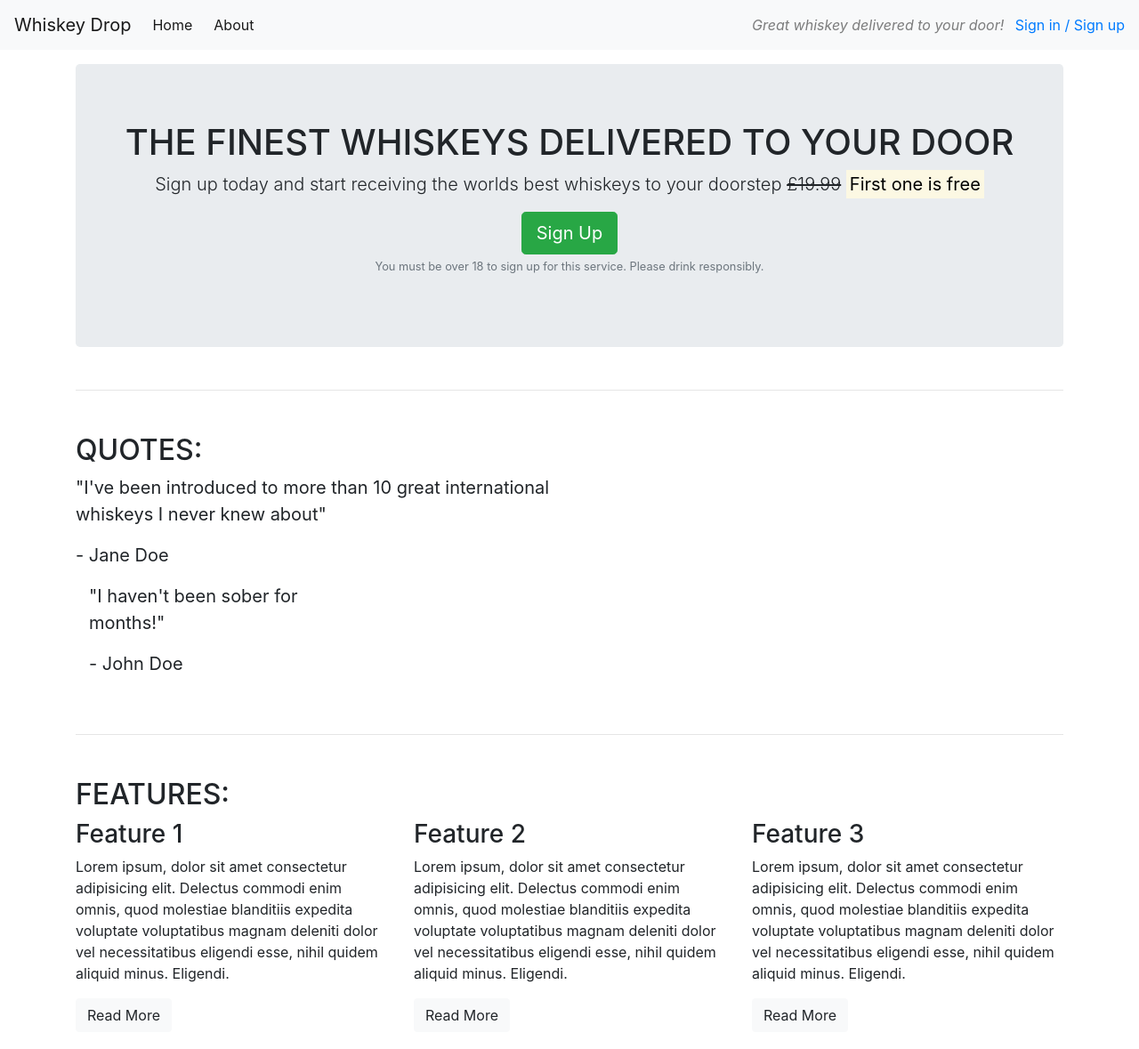
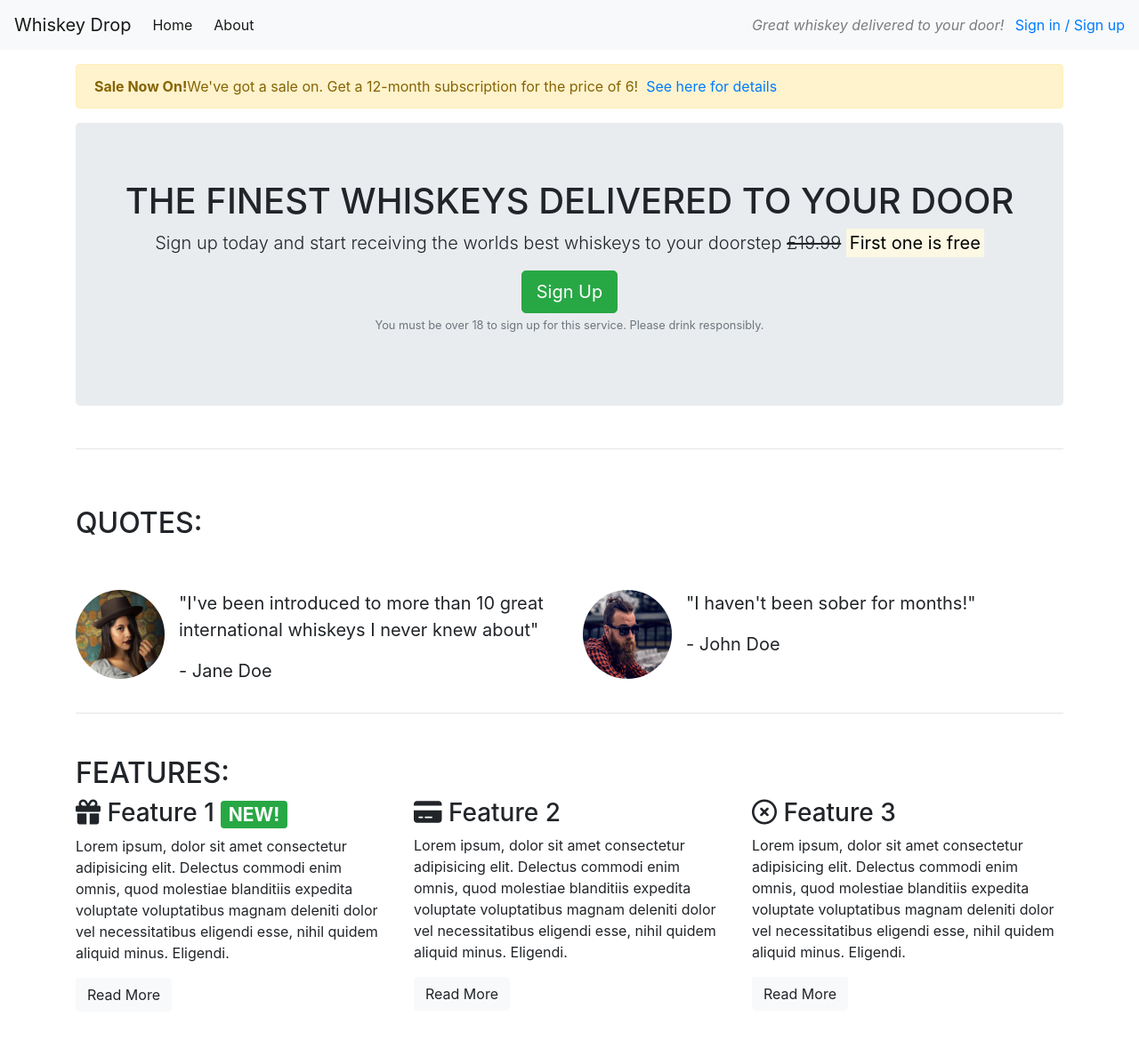
Before and after one commit to gazmoore100/Bootstrap, a plain HTML site: page index.html in a window 1280 px wide. Shown: the top 1179 px of the page at 89% size. Drawn offline with nearby package versions, Linux system fonts and the light colour scheme.

Commit message:
adding images, promos and badges

```diff
--- a/index.html
+++ b/index.html
@@ -5,6 +5,7 @@
     <meta name="viewport" content="width=device-width, initial-scale=1.0">
     <meta http-equiv="X-UA-Compatible" content="ie=edge">
     <link rel="stylesheet" href="https://stackpath.bootstrapcdn.com/bootstrap/4.3.1/css/bootstrap.min.css" integrity="sha384-ggOyR0iXCbMQv3Xipma34MD+dH/1fQ784/j6cY/iJTQUOhcWr7x9JvoRxT2MZw1T" crossorigin="anonymous">
+    <script src="https://kit.fontawesome.com/8a0d422d02.js" crossorigin="anonymous"></script>
     <title>Whiskey Drop | Discover a new whiskey every month</title>
 </head>
 <body>
@@ -21,6 +22,13 @@
                 </div>
     </nav>
 <article class="container mt-3">
+    <div class="row d-none d-sm-block">
+        <div class="col-12">
+            <div class="alert alert-warning">
+                <strong>Sale Now On!</strong>We've got a sale on. Get a 12-month subscription for the price of 6! <a href="">&nbsp;See here for details</a>
+            </div>
+        </div>
+    </div>
     <!--Callout-->
     <div class="row">
     <div class="col-12">
@@ -38,23 +46,38 @@
     <!--/.Callout-->
         <hr>
     <!--Quotes-->
-    <section class="quotes my-5">
+    <section class="quotes">
     <div class="row">
-    <div class="col-12">
+    <div class="col-12 my-5">
         <h2 class="text-uppercase">Quotes:</h2>
     </div>
     </div>
         <div class="row">
         <div class="col-12 col-md-6">
+        <div class="media">
+        <div class="d-none d-sm-block">
+            <img src="girl-image.png" alt="image of a girl" class="rounded-circle mr-3" height=100 width=100>
+        </div>
+        <div class="media-body">
             <blockquote class="blockquote">
                 <p>"I've been introduced to more than 10 great international whiskeys I never knew about"</p>
                     <p>- Jane Doe</p>
             </blockquote>
+        </div>
+        </div>
+        </div>
             <div class="col-12 col-md-6">
+                <div class="media">
+                    <div class="d-none d-sm-block">
+            <img src="guy-image.png" alt="image of a guy" class="rounded-circle mr-3" height=100 width=100>
+                    </div>
+        <div class="media-body">
                 <blockquote class="blockquote">
                     <p>"I haven't been sober for months!"</p>
                         <p>- John Doe</p>
                 </blockquote>
+        </div>
+        </div>
             </div>
         </div>
         </div>
@@ -71,21 +94,21 @@
         <div class="row">
         <div class="col-12 col-md-6 col-lg-4">
             <div class="feature">
-                <h3>Feature 1</h3>
+                <h3 ><i class="fas fa-gift d-none d-sm-inline"></i> Feature 1 <span class="badge badge-success w3-small">NEW!</span></h3>
                     <p>Lorem ipsum, dolor sit amet consectetur adipisicing elit. Delectus commodi enim omnis, quod molestiae blanditiis expedita voluptate voluptatibus magnam deleniti dolor vel necessitatibus eligendi esse, nihil quidem aliquid minus. Eligendi.</p>
                         <p a class="btn btn-small btn-light">Read More</p>
             </div>
             </div>
                 <div class="col12 col-md-6 col-lg-4">
                 <div class="feature">
-                <h3>Feature 2</h3>
+                <h3><i class="fas fa-credit-card d-none d-sm-inline""></i> Feature 2</h3>
                     <p>Lorem ipsum, dolor sit amet consectetur adipisicing elit. Delectus commodi enim omnis, quod molestiae blanditiis expedita voluptate voluptatibus magnam deleniti dolor vel necessitatibus eligendi esse, nihil quidem aliquid minus. Eligendi.</p>
                         <p a class="btn btn-small btn-light">Read More</p>
             </div>
                 </div>
                 <div class="col-12 d-md-none d-lg-block col-lg-4">
                 <div class="feature">
-                <h3>Feature 3</h3>
+                <h3><i class="far fa-times-circle d-none d-sm-inline""></i> Feature 3</h3>
                     <p>Lorem ipsum, dolor sit amet consectetur adipisicing elit. Delectus commodi enim omnis, quod molestiae blanditiis expedita voluptate voluptatibus magnam deleniti dolor vel necessitatibus eligendi esse, nihil quidem aliquid minus. Eligendi.</p>
                         <p a class="btn btn-small btn-light">Read More</p>
             </div>
```
Also changed, not shown: girl-image.png (added), guy-image.png (added).
